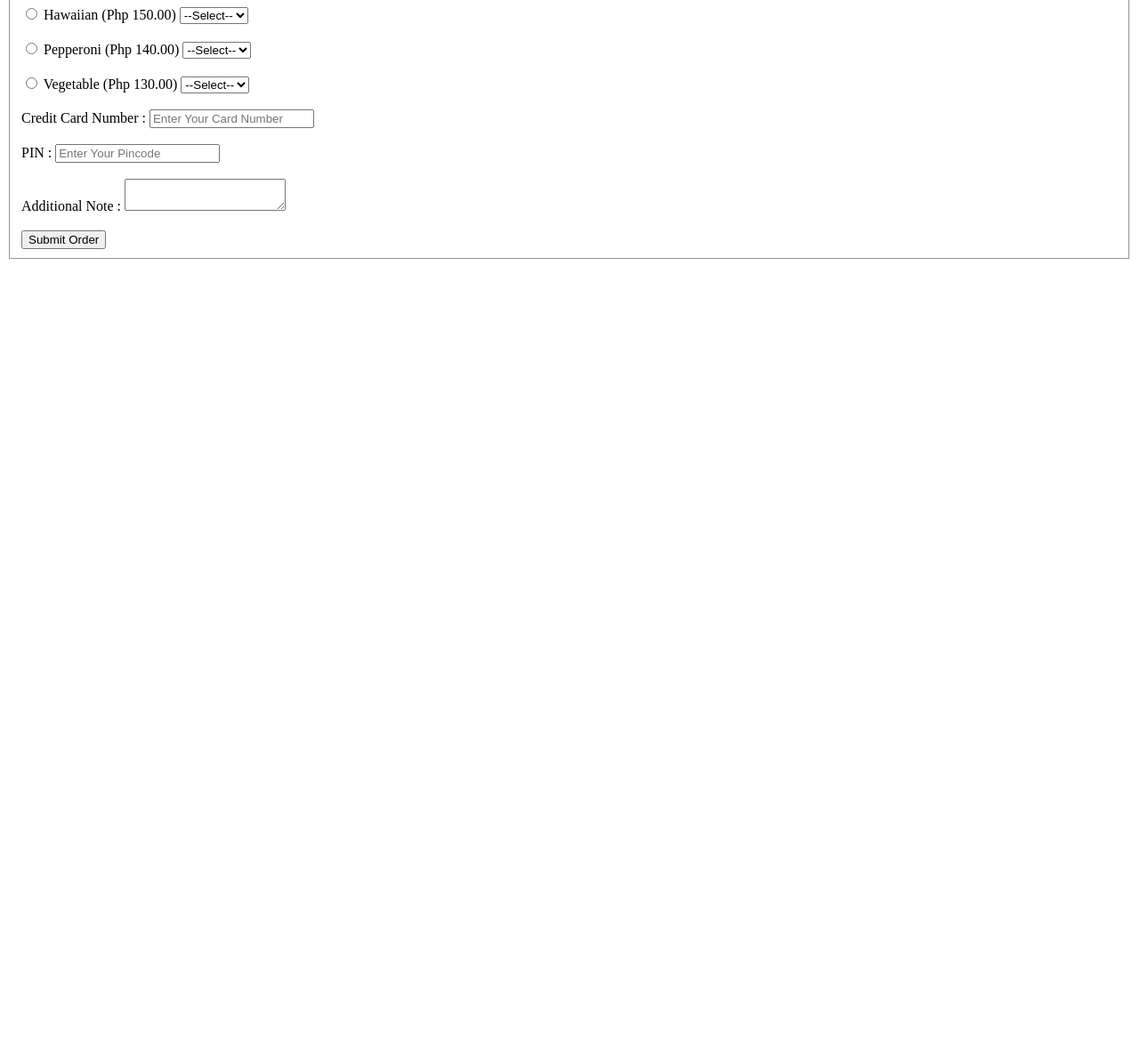
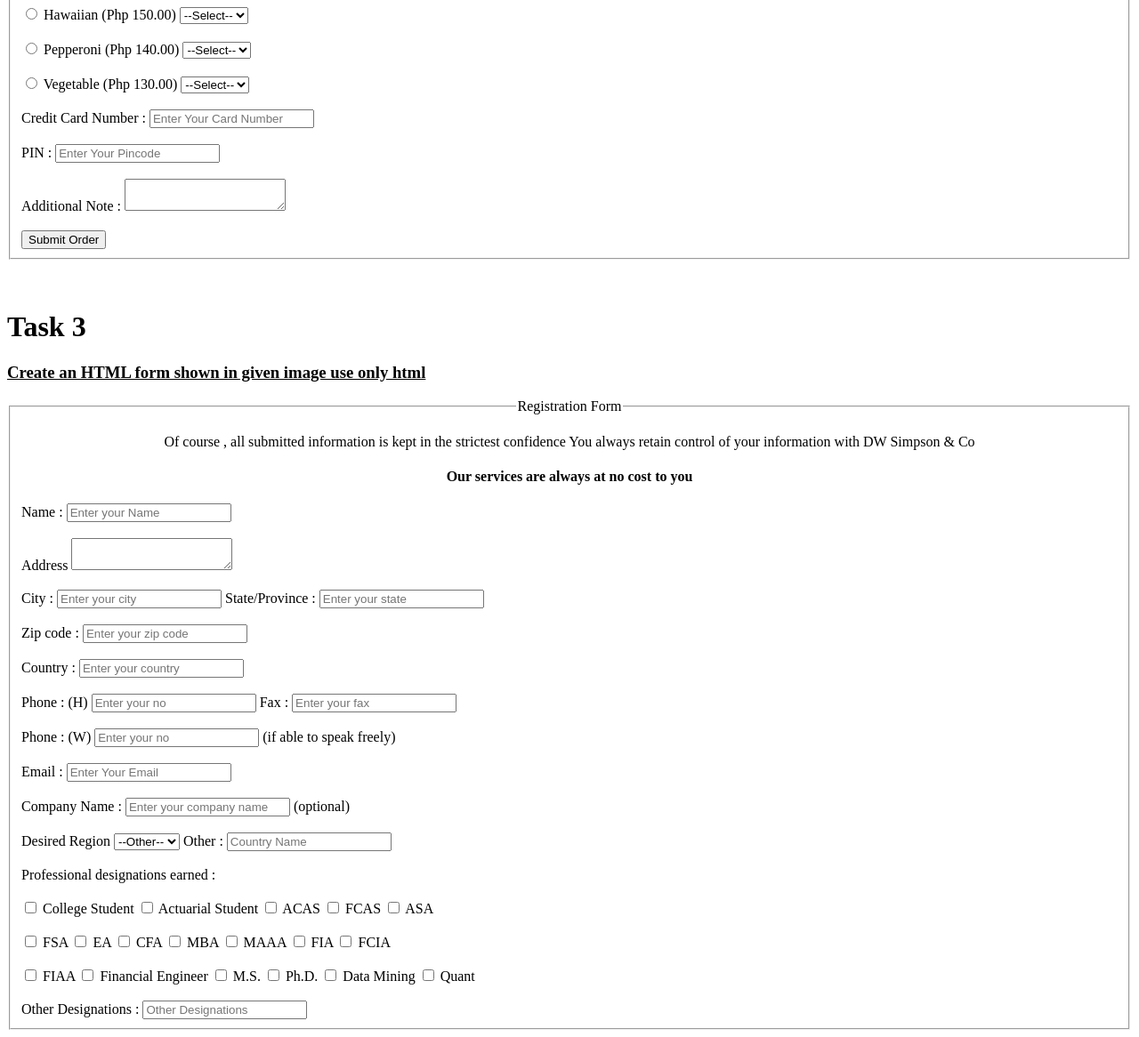
Before and after one commit to princebaghel20/Basic-HTML-Website, a plain HTML site: page HTML/Form_assignment/index.html in a window 1280 px wide. Shown: the part 735-1901 px from the top of the page at 89% size. Before the commit the page ends 1035 px from the top, so only its background shows below. Drawn offline with Linux system fonts and the light colour scheme.

Commit message:
form_assignment

```diff
--- a/HTML/Form_assignment/index.html
+++ b/HTML/Form_assignment/index.html
@@ -35,7 +35,7 @@
 
     <fieldset>
         <legend align="center">Pizza Order Form</legend>
-
+        <form>
         <label for="firstname">First Name :</label>
         <input type="text" name="firstname" id="firstname" placeholder="Enter Your First Name">
 
@@ -103,7 +103,7 @@
         <select name="flavor" id="flavor">
         <option value="">--Select--</option>
         <option value="1">1</option>
-        <option value="2">2</option>
+        <option value="1">2</option>
         </select>
         <br><br>
 
@@ -122,6 +122,152 @@
 
         <br><br>
         <button>Submit Order</button>
+        </form>
+    </fieldset>
+
+    <br><br>
+
+    <h1>Task 3 </h1>
+    <h3><u>Create an HTML form shown in given image use only html</u></h3>
+    <fieldset>
+        <legend align="center">Registration Form</legend>
+        <p align="center">Of course , all submitted information is kept in the strictest confidence  You always retain control of your information with DW Simpson & Co</p>
+        <h4 align="center">Our services  are always at no cost to you</h4>
+        <form>
+            <label for="name">Name :</label>
+            <input type="text" name="name" id="name" placeholder="Enter your Name">
+
+            <br> <br>
+
+            <label for="address">Address</label>
+            <textarea name="address" id="address"></textarea>
+
+            <br><br>
+
+            <label for="city">City :</label>
+            <input type="text" name="city" id="city" placeholder="Enter your city">
+
+            <label for="state">State/Province :</label>
+            <input type="text" name="state" id="state" placeholder="Enter your state">
+
+            <br><br>
+
+            <label for="code">Zip code :</label>
+            <input type="number" name="code" id="code" placeholder="Enter your zip code">
+
+            <br><br>
+
+            <label for="county">Country :</label>
+            <input type="text" name="county" id="county" placeholder="Enter your country">
+
+            <br><br>
+
+            <label for="phone">Phone : (H)</label>
+            <input type="number" name="phone" id="phone" placeholder="Enter your no">
+
+            <label for="fax">Fax :</label>
+            <input type="text" name="fax" id="fax" placeholder="Enter your fax">
+
+            <br><br>
+
+            <label for="phone">Phone : (W)</label>
+            <input type="number" name="phone" id="phone" placeholder="Enter your no">
+            <label for="">(if able to speak freely)</label>
+
+            <br><br>
+
+            <label for="email">Email :</label>
+            <input type="email" name="email" id="email" placeholder="Enter Your Email">
+
+            <br><br>
+
+            <label for="company">Company Name :</label>
+            <input type="text" name="company" id="company" placeholder="Enter your company name">
+            <label for="">(optional)</label>
+
+            <br><br>
+
+            <label for="region">Desired Region </label>
+            <select name="course" id="course">
+            <option value="">--Other--</option>
+            <option value="btech">India</option>
+            <option value="mba"> China</option>
+            <option value="bca">Pakistan</option>
+            </select>
+
+            <label for="other">Other :</label>
+            <input type="text" name="other" id="other" placeholder="Country Name">
+
+            <br><br>
+
+            <label>Professional designations earned :</label>
+
+<br><br>
+
+<input type="checkbox" name="designation" id="college">
+<label for="college">College Student</label>
+
+<input type="checkbox" name="designation" id="actuarial">
+<label for="actuarial">Actuarial Student</label>
+
+<input type="checkbox" name="designation" id="acas">
+<label for="acas">ACAS</label>
+
+<input type="checkbox" name="designation" id="fcas">
+<label for="fcas">FCAS</label>
+
+<input type="checkbox" name="designation" id="asa">
+<label for="asa">ASA</label>
+
+<br><br>
+
+<input type="checkbox" name="designation" id="fsa">
+<label for="fsa">FSA</label>
+
+<input type="checkbox" name="designation" id="ea">
+<label for="ea">EA</label>
+
+<input type="checkbox" name="designation" id="cfa">
+<label for="cfa">CFA</label>
+
+<input type="checkbox" name="designation" id="mba">
+<label for="mba">MBA</label>
+
+<input type="checkbox" name="designation" id="maaa">
+<label for="maaa">MAAA</label>
+
+<input type="checkbox" name="designation" id="fia">
+<label for="fia">FIA</label>
+
+<input type="checkbox" name="designation" id="fcia">
+<label for="fcia">FCIA</label>
+
+<br><br>
+
+<input type="checkbox" name="designation" id="fiaa">
+<label for="fiaa">FIAA</label>
+
+<input type="checkbox" name="designation" id="financial">
+<label for="financial">Financial Engineer</label>
+
+<input type="checkbox" name="designation" id="ms">
+<label for="ms">M.S.</label>
+
+<input type="checkbox" name="designation" id="phd">
+<label for="phd">Ph.D.</label>
+
+<input type="checkbox" name="designation" id="data">
+<label for="data">Data Mining</label>
+
+<input type="checkbox" name="designation" id="quant">
+<label for="quant">Quant</label>
+
+<br><br>
+
+<label for="other">Other Designations :</label>
+<input type="text" name="other" id="other" placeholder="Other Designations">
+
+        </form>
 
     </fieldset>
 
```
